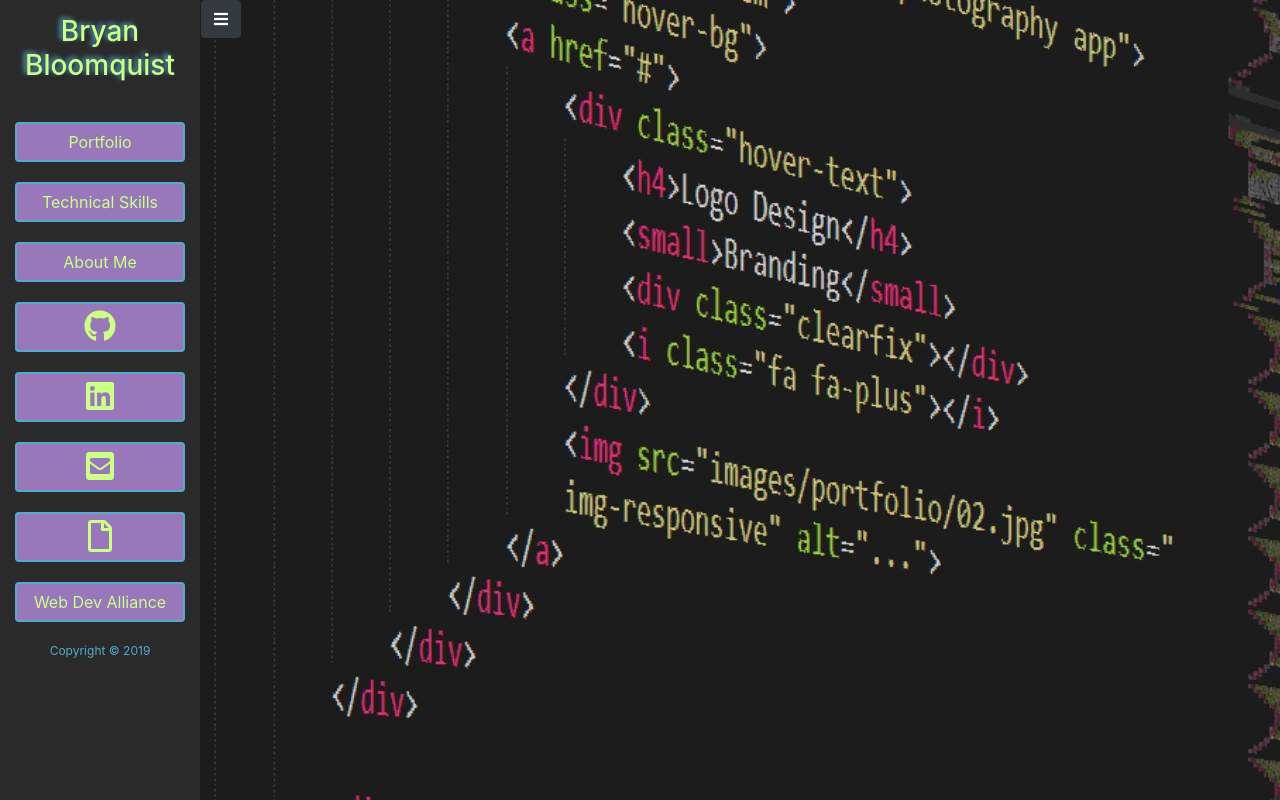
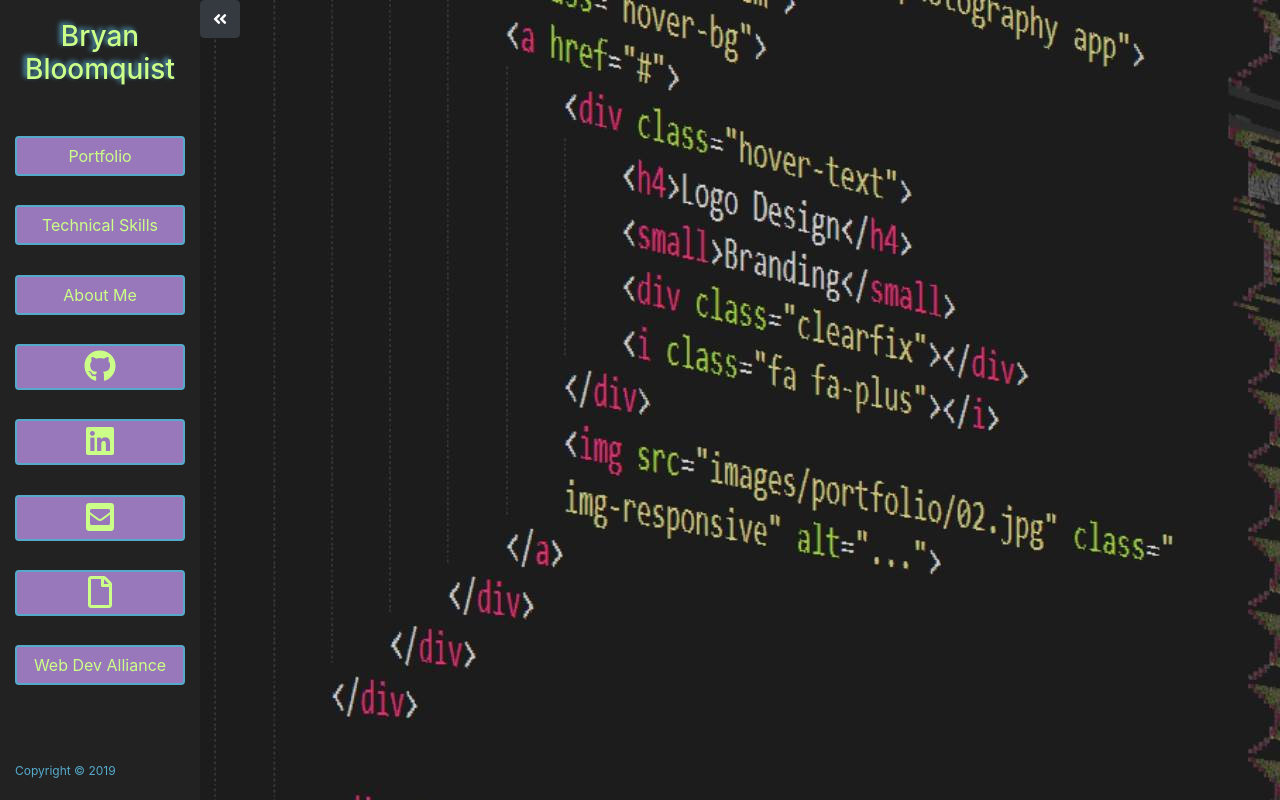
Before and after one commit to bryanbloomquist/react-portfolio, a React (Create React App) app: page /aboutme in a window 1280 px wide. Built offline with nearby package versions, Linux system fonts and the light colour scheme.

Commit message:
navbar is complete and functional

```diff
--- a/src/components/navbar/index.js
+++ b/src/components/navbar/index.js
@@ -1,36 +1,47 @@
-import React from "react";
+import React, { Component } from "react";
 import { Link } from "react-router-dom";
 
-const NavBar = (  ) => {
+class NavBar extends Component {
+  constructor( props ) {
+    super( props );
+    this.navControl = this.navControl.bind( this );
+  }
+
+  state = { condition: true }
+
+  navControl = (  ) => this.setState({ condition: !this.state.condition })
+
+  render() {
     return (
       <div>
-      <div id = "navbar">
+        <div className = { this.state.condition ? "navbar active" : "navbar" }>
           <Link to = "/" className = "animeTrigger engraved"><h3>Bryan Bloomquist</h3></Link>
           <Link to = "/portfolio" className = "animeTrigger btn pageLink">Portfolio</Link><br />
           <Link to = "/techskills" className = "animeTrigger btn pageLink">Technical Skills</Link><br />
           <Link to = "/aboutme" className = "animeTrigger btn pageLink">About Me</Link><br />
-        <a className = "btn pageLink" href = "https://github.com/bryanbloomquist" title = "GitHub" target = "_blank" rel = "noopener noreferrer">
-          <i class = "fab fa-github fa-2x"></i>
+          <a className = "btn pageLink p-1" href = "https://github.com/bryanbloomquist" title = "GitHub" target = "_blank" rel = "noopener noreferrer">
+            <i className = "fab fa-github fa-2x" />
           </a><br />
-        <a className = "btn pageLink" href = "https://linkedin.com/in/bryan-bloomquist-b1374416b" title = "LinkedIn" target = "_blank" rel = "noopener noreferrer">
-          <i class = "fab fa-linkedin fa-2x"></i>
+          <a className = "btn pageLink p-1" href = "https://linkedin.com/in/bryan-bloomquist-b1374416b" title = "LinkedIn" target = "_blank" rel = "noopener noreferrer">
+            <i className = "fab fa-linkedin fa-2x" />
           </a><br />
-        <a className = "btn pageLink" href = "mailto:bmbloomquist@gmail.com?Subject=I%20Want%20To%20Hire%20You" title = "Email" target = "_top">
-          <i class = "fas fa-envelope-square fa-2x"></i>
+          <a className = "btn pageLink p-1" href = "mailto:bmbloomquist@gmail.com?Subject=I%20Want%20To%20Hire%20You" title = "Email" target = "_top">
+            <i className = "fas fa-envelope-square fa-2x" />
           </a><br />
-        <a className = "btn pageLink" href = "./assets/Resume.pdf" title = "Resume" target = "_blank" rel = "noopener noreferrer">
-          <i class = "far fa-file fa-2x"></i>
+          <a className = "btn pageLink p-1" href = "./assets/Resume.pdf" title = "Resume" target = "_blank" rel = "noopener noreferrer">
+            <i className = "far fa-file fa-2x" />
           </a><br />
           <Link to = "/webdevall" className = "animeTrigger btn pageLink">Web Dev Alliance</Link>
           <div className = "footer mt-5">Copyright &copy; 2019</div>
         </div>
-      <div id = "navbarButton">
-        <button type = "button" class = "btn btn-dark">
-          <i class = "fas fa-bars" />
+        <div className = { this.state.condition ? "navbarButton" : "navbarButton active" }>
+          <button type = "button" id = "navButton" className = "btn btn-dark" onClick = { this.navControl }>
+            <i className = { this.state.condition ? "fas fa-angle-double-left" : "fas fa-angle-double-right" }/>
           </button>
         </div>
       </div>
     )
+  };
 }
 
 export default NavBar;
--- a/src/styles.scss
+++ b/src/styles.scss
@@ -1,6 +1,6 @@
 /* SASS VARIABLES */
 
-$black: #2a2a2a;
+$black: #222222;
 $blue: #55aacc;
 $darkblue: #3939fa;
 $gold: #f5e9a6;
@@ -27,18 +27,30 @@ h3 {
   margin-bottom: 40px;
 }
 
-#navbar {
+.navbar {
   height: 100vh;
   width: $navWidth;
   position: fixed;
   z-index: 1;
   top: 0;
-  left: 0px;
+  left: -$navWidth;
   background-color: $black;
   overflow: auto;
   padding: 15px;
   text-align: center;
   transition: $transition;
+}
+
+.navbarButton {
+  position: fixed;
+  transition: $transition;
+  top: 0;
+  left: $navWidth;
+  z-index: 1;
+}
+
+.active {
+  left: 0;
 }
 
 .engraved {
@@ -70,12 +82,6 @@ h3 {
   text-align: center;
 }
 
-#navbarButton {
-  position: fixed;
-  top: 0;
-  left: $navWidth+1;
-}
-
 /* MEDIA QUERIES */
 
 @media screen and ( min-width: 600px ){ }
```
Lines whose indentation alone changed are shown as unchanged.
